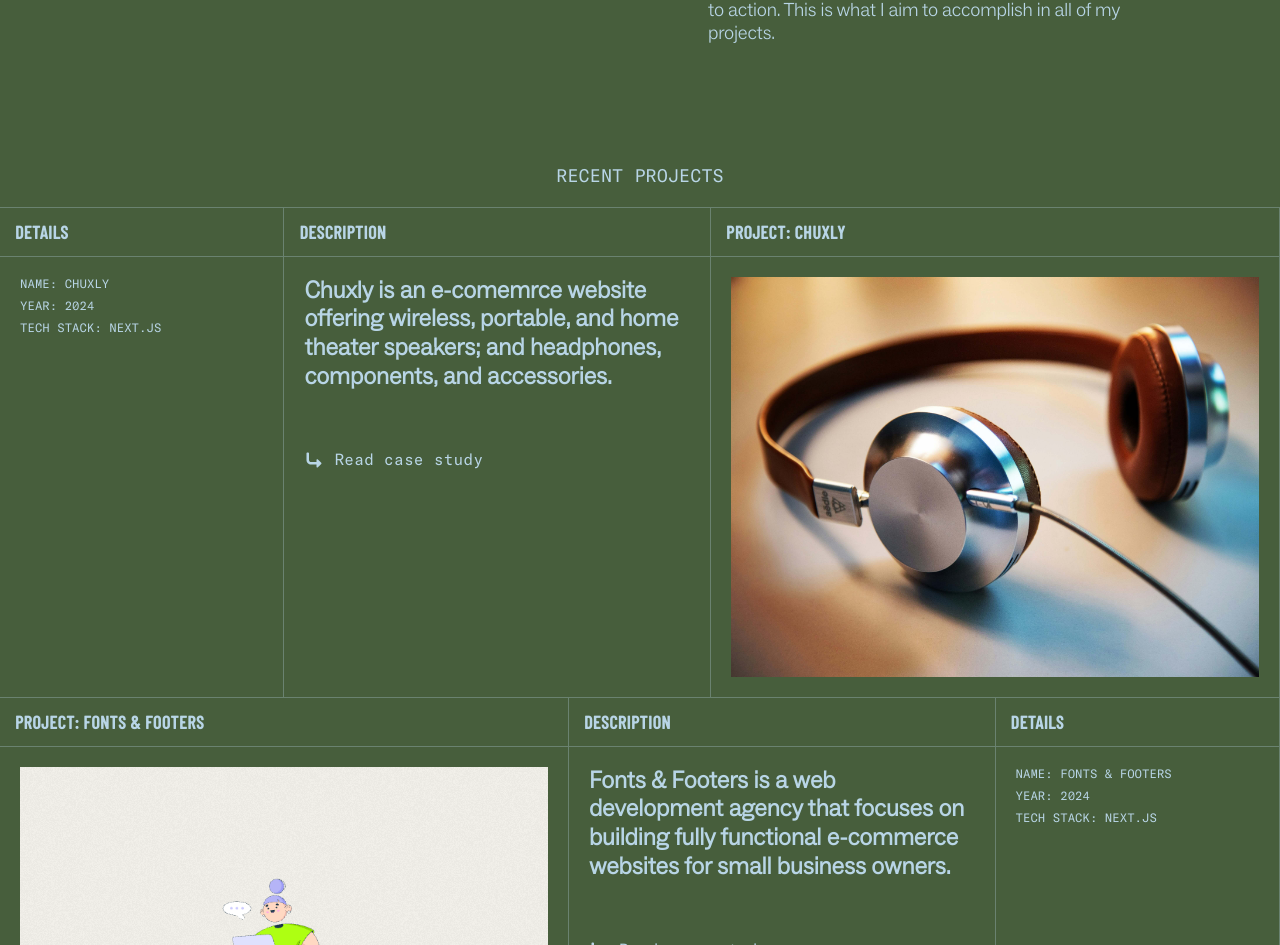
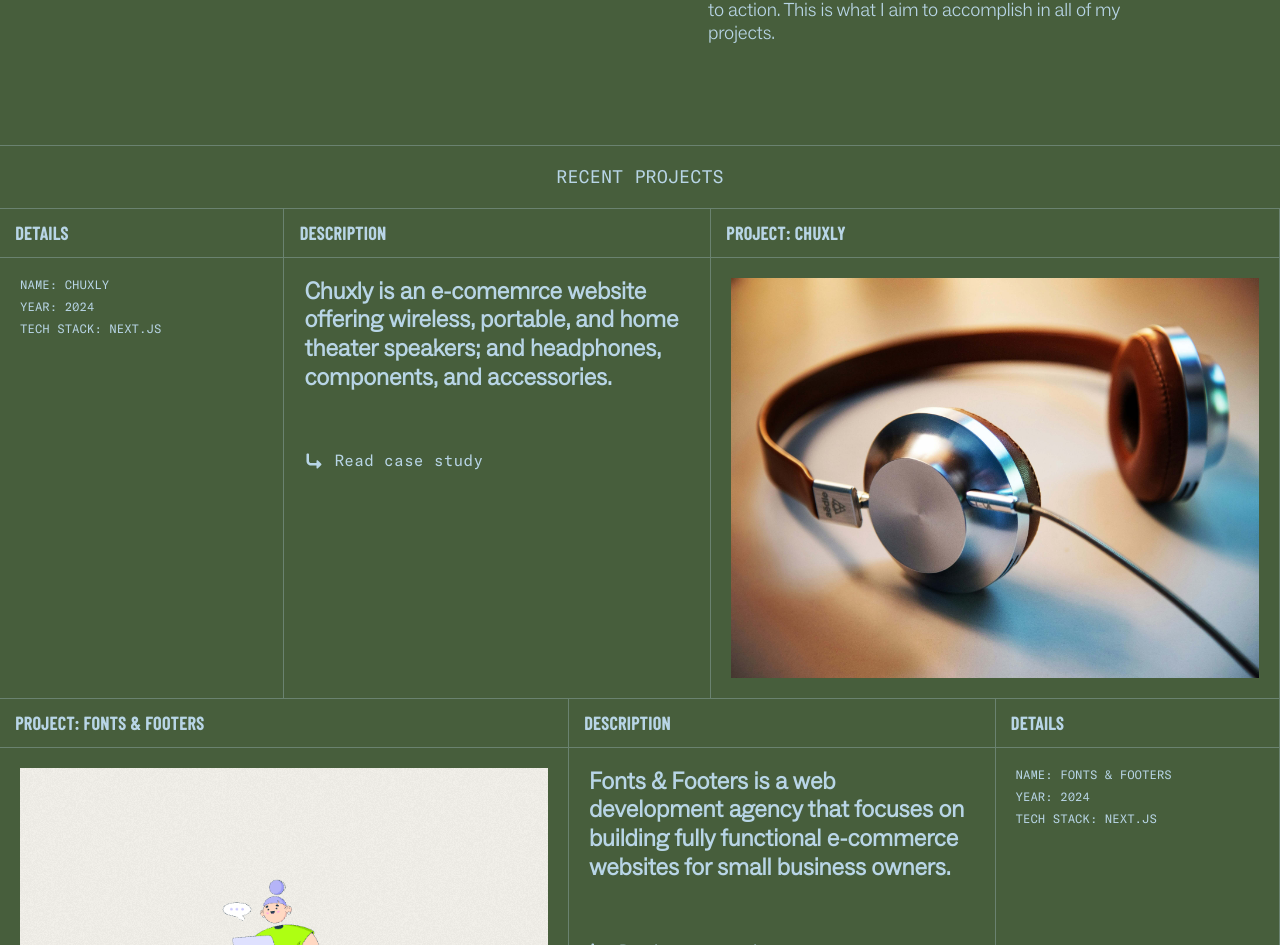
Before and after one commit to ChristianWare/portland_2025, a Next.js app: page / in a window 1280 px wide. Shown: the part 1029-1974 px from the top of the page. Built offline with nearby package versions, Linux system fonts and the light colour scheme.

Commit message:
border tip fix

```diff
--- a/src/components/PostHero/PostHero.module.css
+++ b/src/components/PostHero/PostHero.module.css
@@ -8,6 +8,8 @@
   font-size: 1.8rem;
   font-family: var(--GTAmericaMonoRegular);
   text-transform: uppercase;
+
+  border-top: 1px solid var(--blueBorder);
   border-bottom: 1px solid var(--blueBorder);
   padding: 2rem;
   display: block;
```
